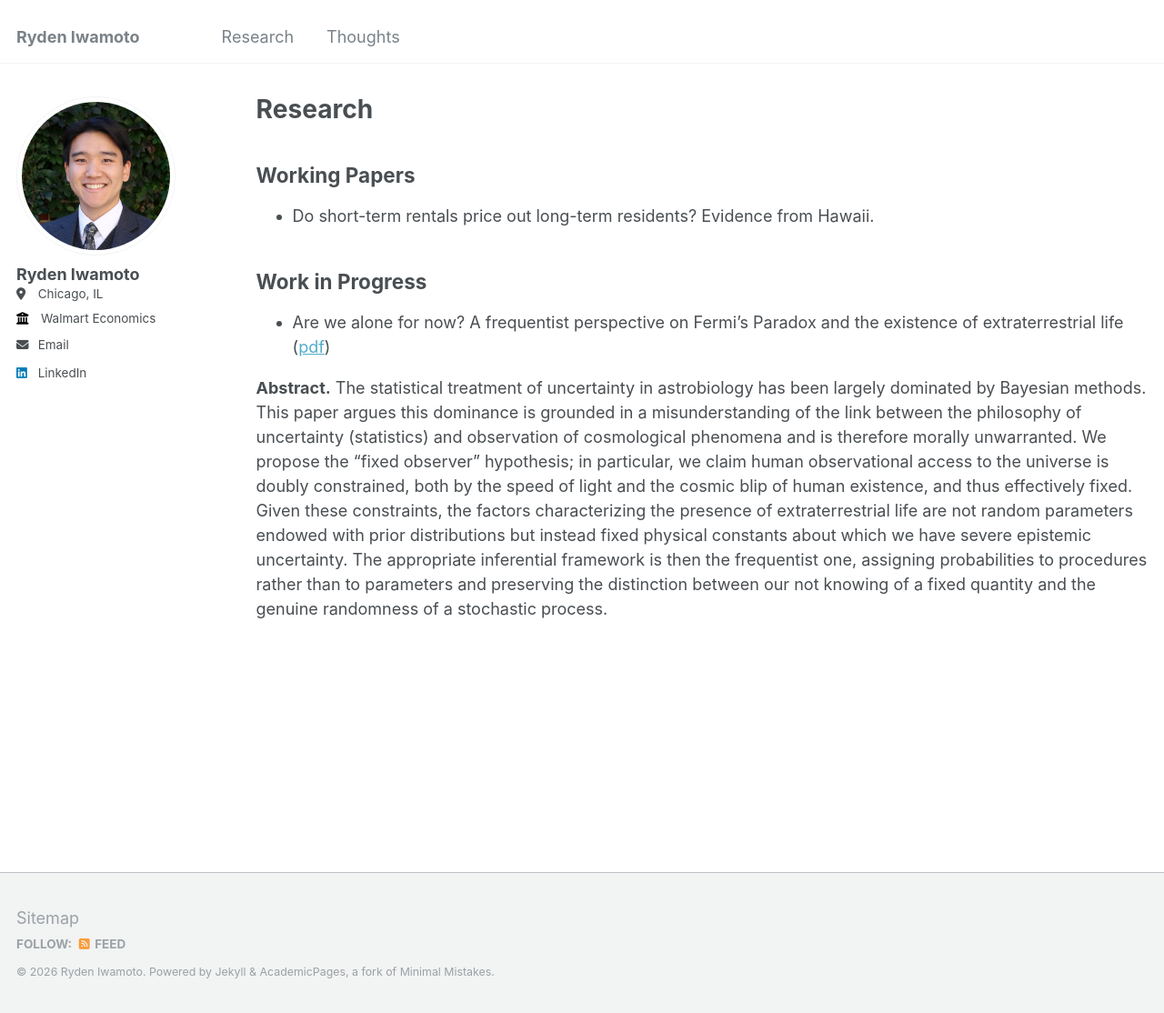
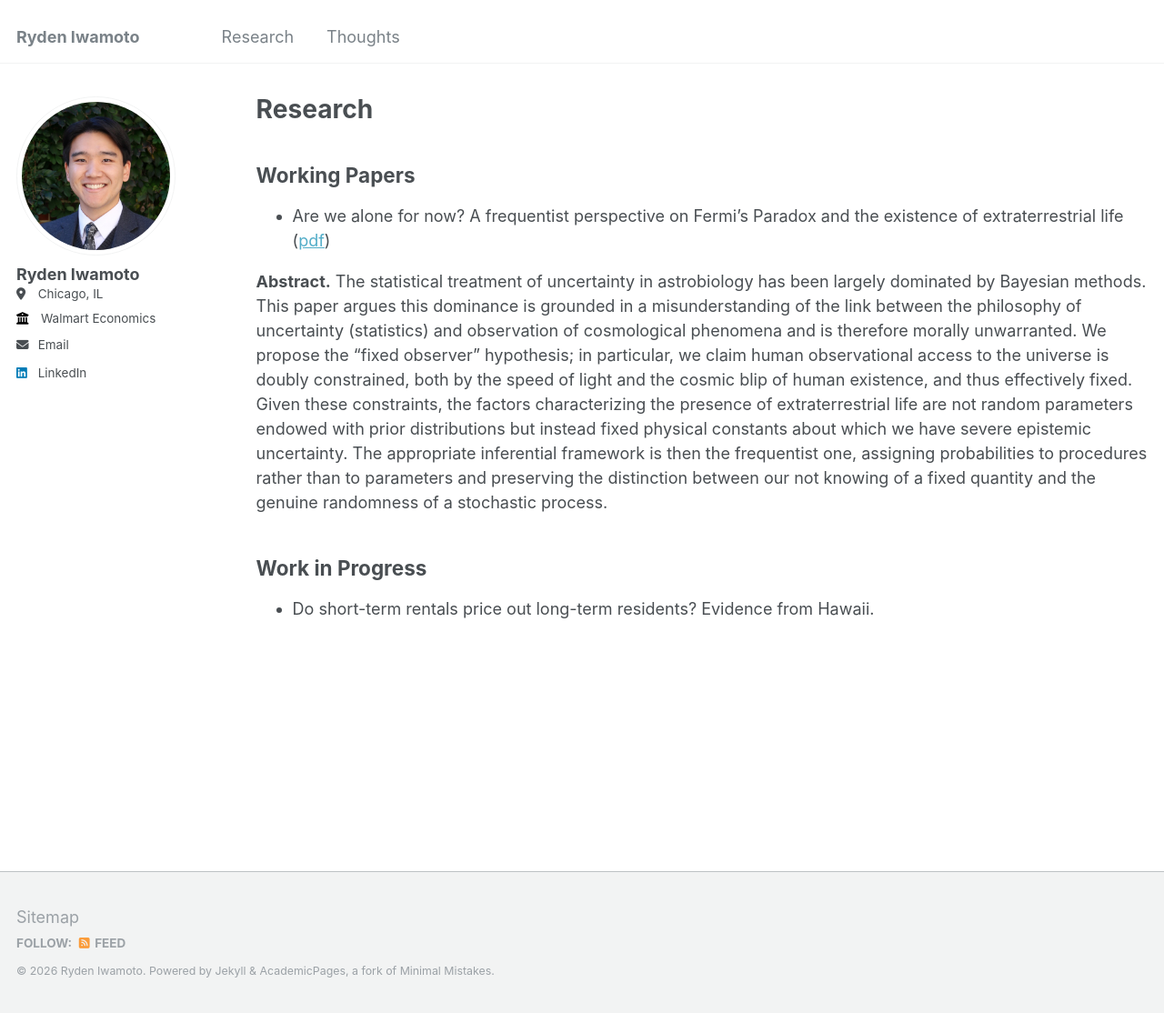
Before and after one commit to rydeniwamoto/rydeniwamoto.github.io, a Jekyll site: the page built from _pages/research.md, in a window 1280 px wide and 1114 px high. Shown: the whole window at 91% size. Built offline with Jekyll 4.4.1, drawn with Linux system fonts in a browser that asks for light colours.

```diff
--- a/_pages/research.md
+++ b/_pages/research.md
@@ -7,10 +7,10 @@ author_profile: true
 
 Working Papers
 ------
-* Do short-term rentals price out long-term residents? Evidence from Hawaii.
+* Are we alone for now? A frequentist perspective on Fermi's Paradox and the existence of extraterrestrial life ([pdf](/files/are-we-alone-for-now.pdf))
+
+**Abstract.** The statistical treatment of uncertainty in astrobiology has been largely dominated by Bayesian methods. This paper argues this dominance is grounded in a misunderstanding of the link between the philosophy of uncertainty (statistics) and observation of cosmological phenomena and is therefore morally unwarranted. We propose the "fixed observer" hypothesis; in particular, we claim human observational access to the universe is doubly constrained, both by the speed of light and the cosmic blip of human existence, and thus effectively fixed. Given these constraints, the factors characterizing the presence of extraterrestrial life are not random parameters endowed with prior distributions but instead fixed physical constants about which we have severe epistemic uncertainty. The appropriate inferential framework is then the frequentist one, assigning probabilities to procedures rather than to parameters and preserving the distinction between our not knowing of a fixed quantity and the genuine randomness of a stochastic process.
 
 Work in Progress
 ------
-* Are we alone for now? A frequentist perspective on Fermi's Paradox and the existence of extraterrestrial life ([pdf](/files/are-we-alone-for-now.pdf))
-
-**Abstract.** The statistical treatment of uncertainty in astrobiology has been largely dominated by Bayesian methods. This paper argues this dominance is grounded in a misunderstanding of the link between the philosophy of uncertainty (statistics) and observation of cosmological phenomena and is therefore morally unwarranted. We propose the "fixed observer" hypothesis; in particular, we claim human observational access to the universe is doubly constrained, both by the speed of light and the cosmic blip of human existence, and thus effectively fixed. Given these constraints, the factors characterizing the presence of extraterrestrial life are not random parameters endowed with prior distributions but instead fixed physical constants about which we have severe epistemic uncertainty. The appropriate inferential framework is then the frequentist one, assigning probabilities to procedures rather than to parameters and preserving the distinction between our not knowing of a fixed quantity and the genuine randomness of a stochastic process.
+* Do short-term rentals price out long-term residents? Evidence from Hawaii.
```
